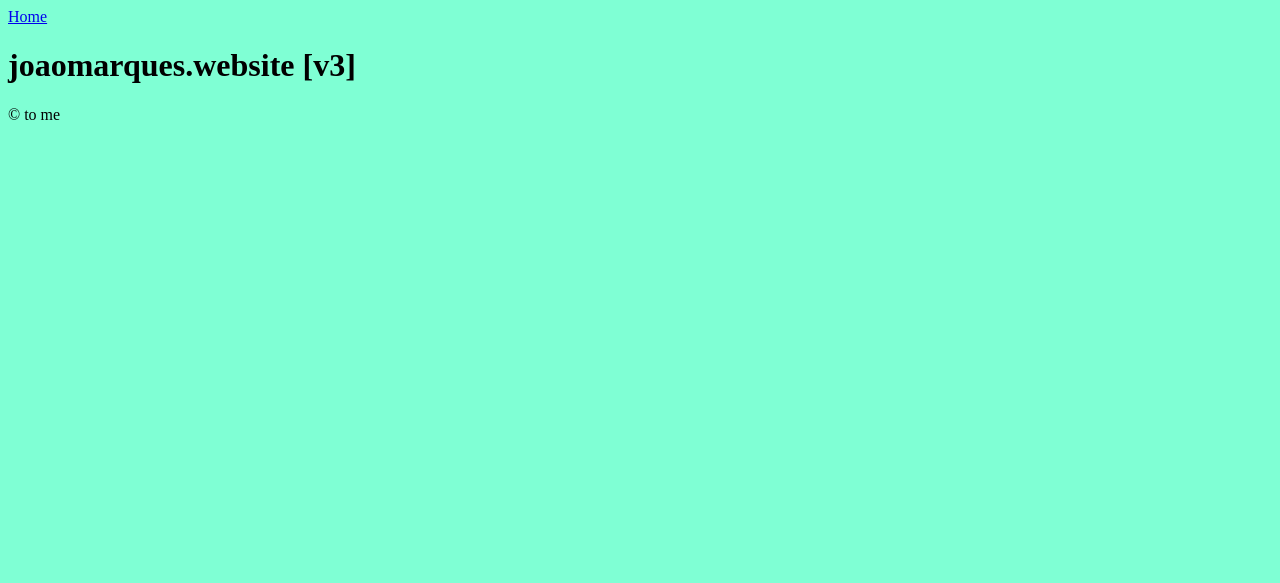
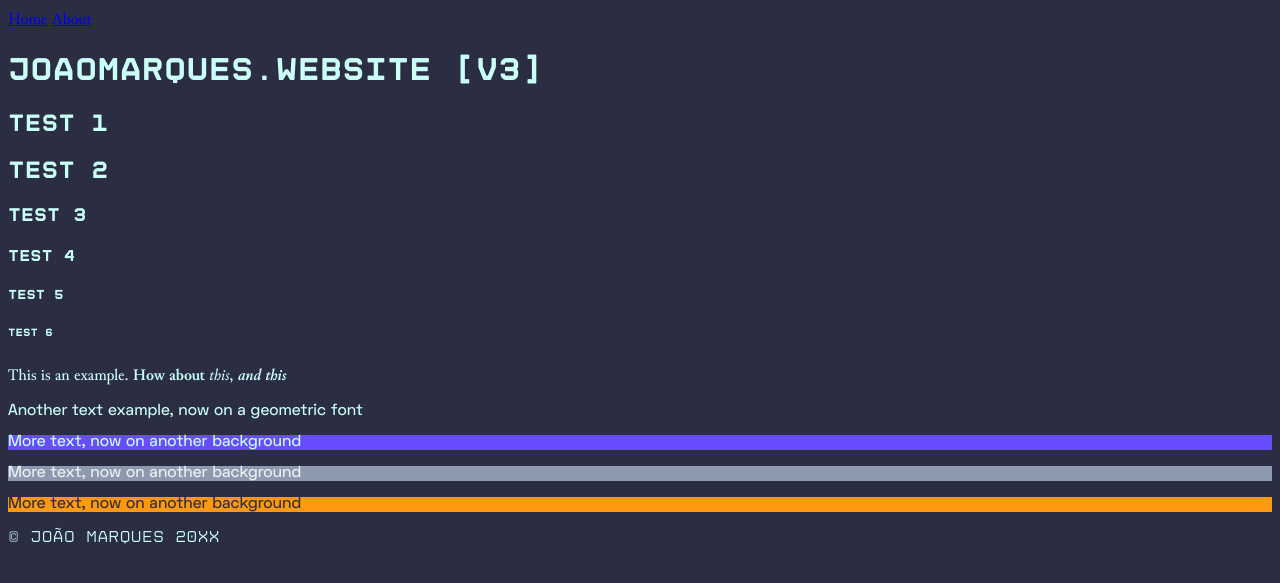
Before and after one commit to joaornmarques/joaomarques-website-v3, a Jekyll site: the page built from index.markdown, in a window 1280 px wide. Shown: the top 583 px of the page. Built offline with Jekyll 4.4.1, drawn with Linux system fonts in a browser that asks for light colours.

Commit message:
colors and fonts imported

```diff
--- a/_config.yml
+++ b/_config.yml
@@ -34,6 +34,10 @@ theme: minima
 plugins:
   - jekyll-feed
 
+sass:
+  sass_dir: _sass
+  style: compact
+
 # Exclude from processing.
 # The following items will not be processed, by default.
 # Any item listed under the `exclude:` key here will be automatically added to
--- a/_layouts/default.html
+++ b/_layouts/default.html
@@ -1,20 +1,21 @@
 <!doctype html>
-<html lang="en">
+<html lang="en" style="background-color: #2B2D42;">
   <head>
     <meta charset="utf-8">
     <title>{{ page.title }}</title>
-    <link rel="stylesheet" href="css/index.css">
+    <link rel="stylesheet" href="/assets/css/main.css" />
   </head>
   <body>
     <nav>
       <a href="/">Home</a>
+      <a href="/about">About</a>
     </nav>
     <h1>{{ page.title }}</h1>
     <section>
       {{ content }}
     </section>
-    <footer>
-      &copy; to me
+    <footer class="f-disket">
+      &copy; João Marques 20XX
     </footer>
   </body>
 </html>
--- /dev/null
+++ b/_sass/_base.scss
@@ -0,0 +1,3 @@
+body {
+  background-color: $gray-1;
+}
--- /dev/null
+++ b/_sass/_typography.scss
@@ -0,0 +1,99 @@
+/* ----------------
+IMPORT FONTS
+---------------- */
+
+// Disket Mono
+
+@font-face {
+  font-family: Disket-Mono;
+  src: url("../fonts/Disket-Mono-Bold.ttf");
+  font-weight: 700;
+  font-style: normal;
+}
+
+@font-face {
+  font-family: Disket-Mono;
+  src: url("../fonts/Disket-Mono-Regular.ttf");
+  font-weight: 500;
+  font-style: normal;
+}
+
+// Space Grotesk
+
+@font-face {
+  font-family: Space-Grotesk;
+  src: url("../fonts/SpaceGrotesk-Medium.ttf");
+  font-weight: 500;
+  font-style: normal;
+}
+
+// Junicode
+
+@font-face {
+  font-family: Junicode;
+  src: url("../fonts/JunicodeTwoBeta-Medium.ttf");
+  font-weight: 500;
+  font-style: normal;
+}
+
+@font-face {
+  font-family: Junicode;
+  src: url("../fonts/JunicodeTwoBeta-MediumItalic.ttf");
+  font-weight: 500;
+  font-style: italic;
+}
+
+@font-face {
+  font-family: Junicode;
+  src: url("../fonts/JunicodeTwoBeta-Bold.ttf");
+  font-weight: 700;
+  font-style: normal;
+}
+
+@font-face {
+  font-family: Junicode;
+  src: url("../fonts/JunicodeTwoBeta-BoldItalic.ttf");
+  font-weight: 700;
+  font-style: italic;
+}
+
+
+/* ----------------
+FONT DEFAULTS
+---------------- */
+
+body{
+	font-family: 'Junicode', 'Times New Roman', serif;
+	-moz-osx-font-smoothing: grayscale;
+  -webkit-font-smoothing: antialiased;
+  color: $neon-1;
+}
+
+h1, h2, h3, h4, h5, h6 {
+  font-family: 'Disket-Mono', Helvetica, sans-serif;
+  font-weight: 700;
+}
+
+/* ----------------
+FONT CLASSES
+---------------- */
+
+.f-disket {
+  font-family: 'Disket-Mono', Helvetica, sans-serif;
+}
+
+.f-space {
+  font-family: 'Space-Grotesk', Helvetica, sans-serif;
+}
+
+.f-junicode {
+  font-family: 'Junicode', Helvetica, sans-serif;
+}
+
+.f-w-500 {
+  font-weight: 500;
+}
+
+.f-w-700 {
+  font-weight: 700;
+}
--- /dev/null
+++ b/_sass/_utils.scss
@@ -0,0 +1,17 @@
+/* ----------------
+COLORS
+---------------- */
+
+.u-c-neon-1 { color: $neon-1; }
+.u-c-neon-2 { color: $neon-2; }
+.u-c-neon-3 { color: $neon-3; }
+.u-c-gray-1 { color: $gray-1; }
+.u-c-gray-2 { color: $gray-2; }
+.u-c-gray-3 { color: $gray-3; }
+
+.u-bc-neon-1 { background-color: $neon-1; }
+.u-bc-neon-2 { background-color: $neon-2; }
+.u-bc-neon-3 { background-color: $neon-3; }
+.u-bc-gray-1 { background-color: $gray-1; }
+.u-bc-gray-2 { background-color: $gray-2; }
+.u-bc-gray-3 { background-color: $gray-3; }
--- /dev/null
+++ b/_sass/_variables.scss
@@ -0,0 +1,15 @@
+/* ----------------
+COLORS
+---------------- */
+
+// Neon
+
+$neon-1: #CAFFF8;
+$neon-2: #684DFF;
+$neon-3: #FC9911;
+
+// Gray
+
+$gray-1: #2B2D42;
+$gray-2: #8D99AE;
+$gray-3: #EDF2F4;
--- a/about.markdown
+++ b/about.markdown
@@ -1,5 +1,5 @@
 ---
-layout: page
+layout: default
 title: About
 permalink: /about/
 ---
--- /dev/null
+++ b/assets/css/main.scss
@@ -0,0 +1,6 @@
+---
+---
+@import "variables";
+@import "typography";
+@import "base";
+@import "utils";
--- a/index.markdown
+++ b/index.markdown
@@ -5,3 +5,24 @@
 title: joaomarques.website [v3]
 layout: default
 ---
+
+# Test 1
+## Test 2
+### Test 3
+#### Test 4
+##### Test 5
+###### Test 6
+
+This is an example. **How about** *this*, ***and this***
+
+<p class="f-space">Another text example, now on a geometric font</p>
+
+<div class="u-bc-neon-2">
+  <p class="f-space">More text, now on another background</p>
+</div>
+<div class="u-bc-gray-2">
+  <p class="f-space u-c-gray-3">More text, now on another background</p>
+</div>
+<div class="u-bc-neon-3">
+  <p class="f-space u-c-gray-1">More text, now on another background</p>
+</div>
```
Also changed, not shown: assets/css/index.css (renamed from css/index.css), assets/fonts/Disket-Mono-Bold.ttf (added), assets/fonts/Disket-Mono-Regular.ttf (added), assets/fonts/JunicodeTwoBeta-Bold.ttf (added), assets/fonts/JunicodeTwoBeta-BoldItalic.ttf (added), assets/fonts/JunicodeTwoBeta-Medium.ttf (added), assets/fonts/JunicodeTwoBeta-MediumItalic.ttf (added), assets/fonts/SpaceGrotesk-Medium.ttf (added), 1 other file.
